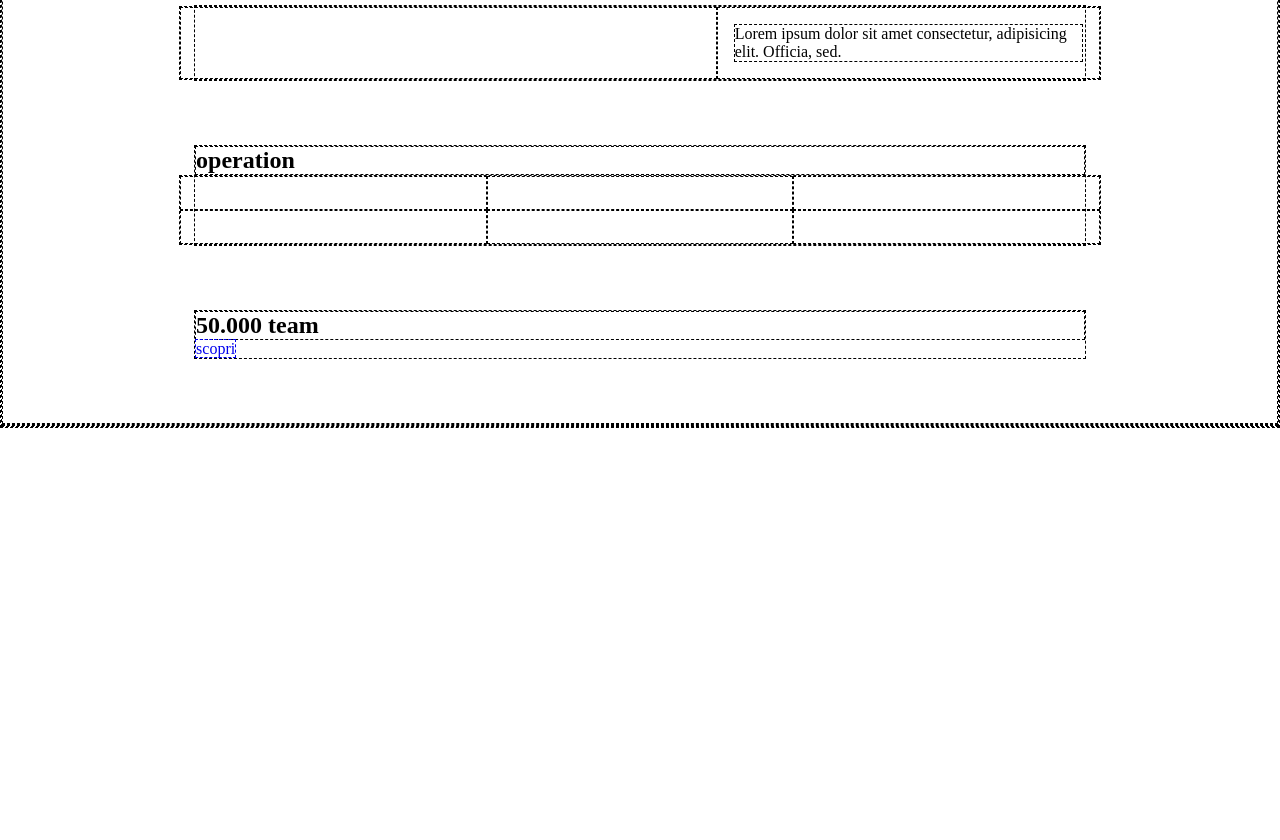
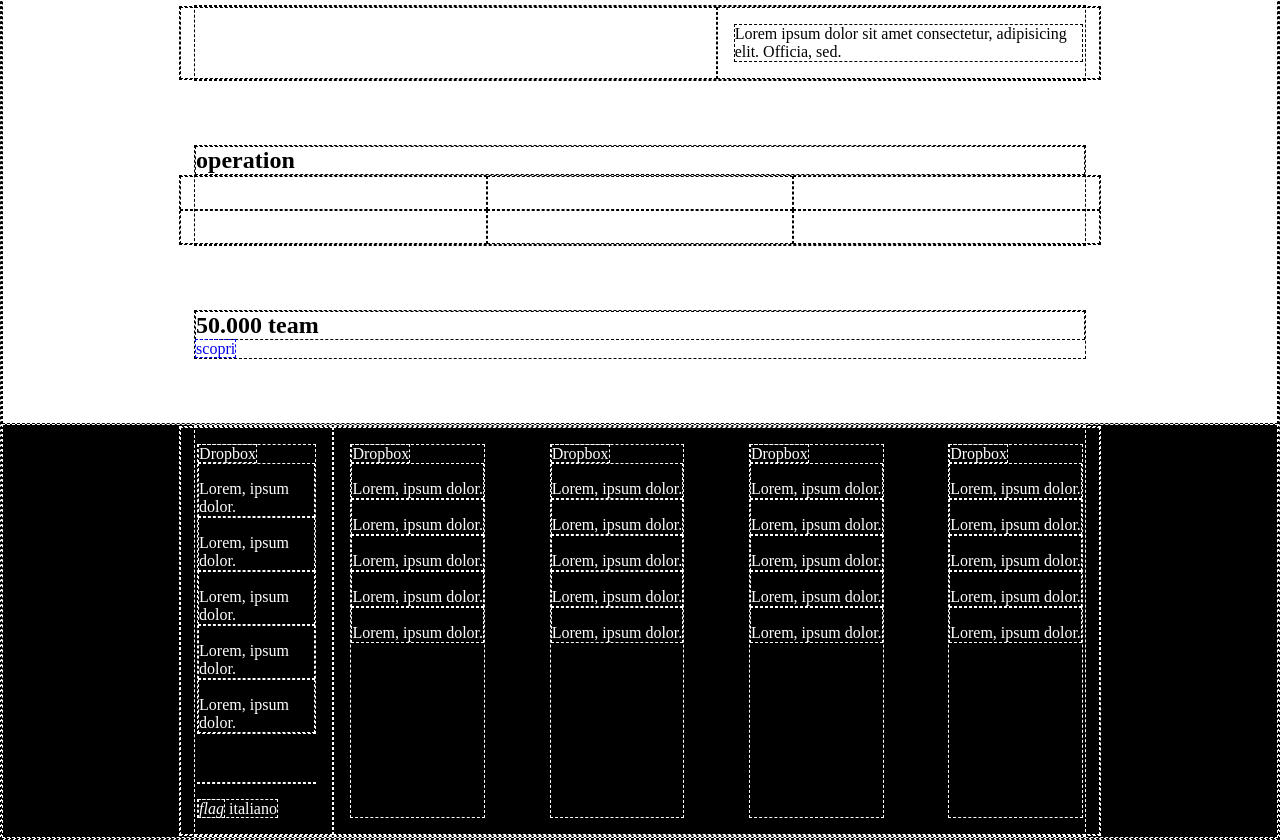
Before and after one commit to carlomagno-ale/htmlcss-dropbox, a plain HTML site: page index.html in a window 1280 px wide. Shown: the part 1215-2055 px from the top of the page. Before the commit the page ends 1643 px from the top, so only its background shows below. Drawn offline with Linux system fonts and the light colour scheme.

Commit message:
add footer

```diff
--- a/assets/css/style-grid.css
+++ b/assets/css/style-grid.css
@@ -101,7 +101,6 @@ a:visited {
     margin: 0 -1rem;
 }
 
-
 .container {
     width: 70%;
     max-width: 1200px;
--- a/assets/css/style.css
+++ b/assets/css/style.css
@@ -122,7 +122,7 @@
 
 .t-moment {
 
-padding-bottom: 3rem;
+    padding-bottom: 3rem;
 
 }
 
@@ -162,3 +162,35 @@
     margin-top: 4rem;
     margin-bottom: 4rem;
 }
+
+/* end team */
+
+footer {
+
+    background-color: black;
+    color: white;
+
+    li {
+
+        list-style: none;
+        padding-top: 1rem;
+    }
+}
+
+.space-b{
+
+    justify-content: space-between;
+
+}
+
+hr{
+
+    margin-top: 3rem;
+    margin-bottom: 1rem;
+}
+
+.f-foot {
+
+    width: 70%;
+    margin: auto;
+}
--- a/index.html
+++ b/index.html
@@ -211,7 +211,72 @@
 
     <footer>
 
+        <div class="f-foot">
 
+        <div class="row">
+
+            <div class="col-2">
+                <ul>
+                    <span>Dropbox</span>
+
+                    <li>Lorem, ipsum dolor.</li>
+                    <li>Lorem, ipsum dolor.</li>
+                    <li>Lorem, ipsum dolor.</li>
+                    <li>Lorem, ipsum dolor.</li>
+                    <li>Lorem, ipsum dolor.</li>
+
+                </ul>
+
+                <hr>
+
+                <span class="language"><i>flag</i> italiano</span>
+
+            </div>
+
+            <div class="col-10 flex space-b">
+                <ul>
+                    <span>Dropbox</span>
+
+                    <li>Lorem, ipsum dolor.</li>
+                    <li>Lorem, ipsum dolor.</li>
+                    <li>Lorem, ipsum dolor.</li>
+                    <li>Lorem, ipsum dolor.</li>
+                    <li>Lorem, ipsum dolor.</li>
+                </ul>
+
+                <ul>
+                    <span>Dropbox</span>
+
+                    <li>Lorem, ipsum dolor.</li>
+                    <li>Lorem, ipsum dolor.</li>
+                    <li>Lorem, ipsum dolor.</li>
+                    <li>Lorem, ipsum dolor.</li>
+                    <li>Lorem, ipsum dolor.</li>
+                </ul>
+
+                <ul>
+                    <span>Dropbox</span>
+
+                    <li>Lorem, ipsum dolor.</li>
+                    <li>Lorem, ipsum dolor.</li>
+                    <li>Lorem, ipsum dolor.</li>
+                    <li>Lorem, ipsum dolor.</li>
+                    <li>Lorem, ipsum dolor.</li>
+                </ul>
+
+                <ul>
+                    <span>Dropbox</span>
+
+                    <li>Lorem, ipsum dolor.</li>
+                    <li>Lorem, ipsum dolor.</li>
+                    <li>Lorem, ipsum dolor.</li>
+                    <li>Lorem, ipsum dolor.</li>
+                    <li>Lorem, ipsum dolor.</li>
+                </ul>
+
+            </div>
+        </div>
+    </div>
     </footer>
 
 </body>
```
